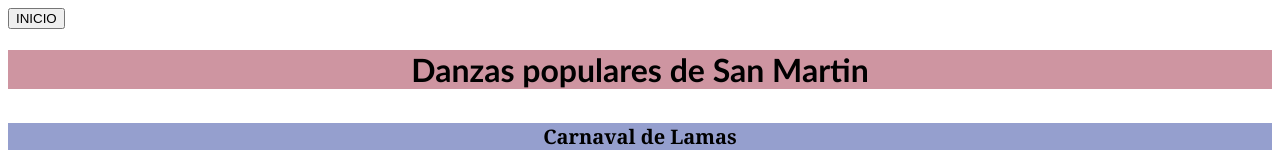
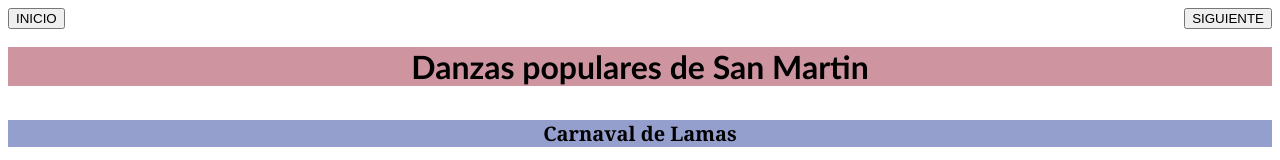
Before and after one commit to Melanydc11/Melanydc11.github.io, a plain HTML site: page bailes.html in a window 1280 px wide. Shown: the top 160 px of the page. Drawn offline with Linux system fonts and the light colour scheme.

Commit message:
version15

```diff
--- a/bailes.html
+++ b/bailes.html
@@ -7,9 +7,13 @@
     <title>Danzas de San Martin</title>
 </head>
 <body>
-    <form action="index.html">
+    <form action="index.html" style="float: left;">
         <button value="INICIO" type="submit" >INICIO</button>
     </form>
+    <form action="Leyendas.html" style="float: right;">
+        <button value="SIGUIENTE" type="submit" >SIGUIENTE</button>
+    </form>
+    <br>
     <h1 style="font-family:'Trebuchet MS', 'Lucida Sans Unicode', 'Lucida Grande', 'Lucida Sans', Arial, sans-serif; text-align: center; background-color: rgb(206, 149, 161); "> Danzas populares de San Martin</h1>
 <!--Para colocar un video en mi página-->
 <center>
```
Also changed, not shown: Leyendas.html (+2 -1 lines), lugares.html (+4 -1 lines), platos.html (+5 -1 lines).
